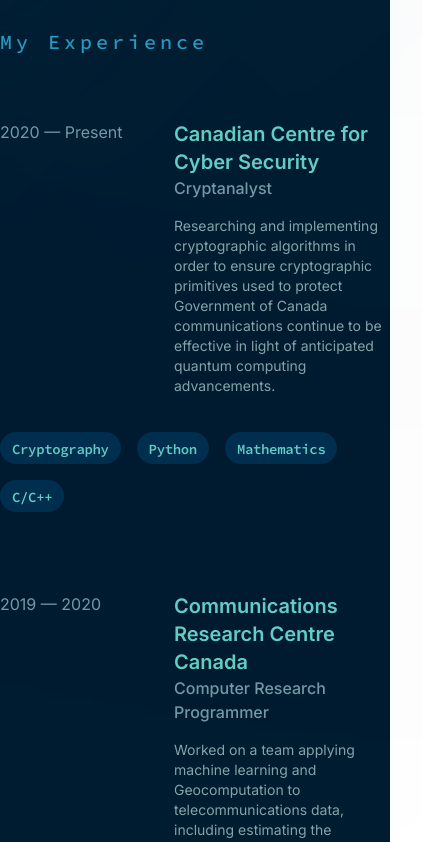
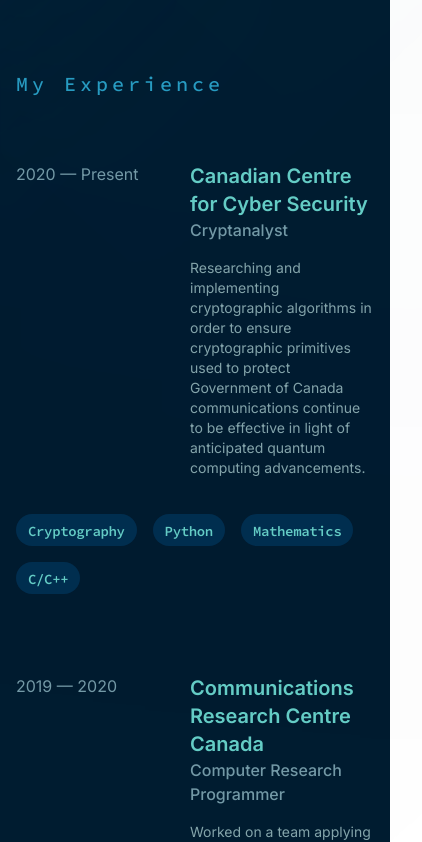
Before and after one commit to jwmdykes/portfolio-website, a Next.js app: page / in a window 390 px wide. Shown: the part 900-1742 px from the top of the page, 422 px wide, since content can reach past the window. Built offline with nearby package versions, Linux system fonts and the light colour scheme.

Commit message:
fix mobile scroll issue

```diff
--- a/src/app/BackgroundOvals.tsx
+++ b/src/app/BackgroundOvals.tsx
@@ -1,10 +1,10 @@
 export default function BackgroundOvals() {
   return (
-      <>
+    <div className='overflow-x-hidden absolute inset-0 z-negative'>
       <div className='fixed rotate-45 -left-24 top-3/4 rounded-full w-1/3 h-72 bg-[#0e2d42a8] blur-[128px]'></div>
       <div className='fixed rotate-[312deg] left-1/3 top-96 rounded-full w-1/5 h-3/5 bg-[#1d42517c] blur-[512px]'></div>
       <div className='fixed top-1/4 -right-1/4 rounded-full w-2/5 h-1/3 bg-[#00475f] blur-[512px]'></div>
       <div className='fixed -top-1/4 -left-24 rounded-full w-1/2 h-3/5 bg-[#002A48] blur-3xl'></div>
-      </>
+    </div>
   );
 }
--- a/src/app/globals.css
+++ b/src/app/globals.css
@@ -22,6 +22,7 @@
 
 html {
   margin: 0px;
+  padding: 0px;
   height: 100%;
   width: 100%;
   scrollbar-color: #4b646d #00121f8f;
@@ -29,7 +30,9 @@
 }
 
 body {
+  overflow-x: hidden;
   margin: 0px;
+  padding: 0px;
   min-height: 100%;
   width: 100%;
 }
--- a/src/app/page.tsx
+++ b/src/app/page.tsx
@@ -127,7 +127,7 @@
   }, []);
 
   return (
-    <div className='relative bg-background-color min-h-screen flex flex-row justify-center md:px-20'>
+    <div className='relative bg-background-color min-h-screen flex flex-row justify-center p-4 md:px-20 overflow-x-hidden'>
       <BackgroundOvals></BackgroundOvals>
 
       <div className='container'>
```
Lines whose indentation alone changed are shown as unchanged.
